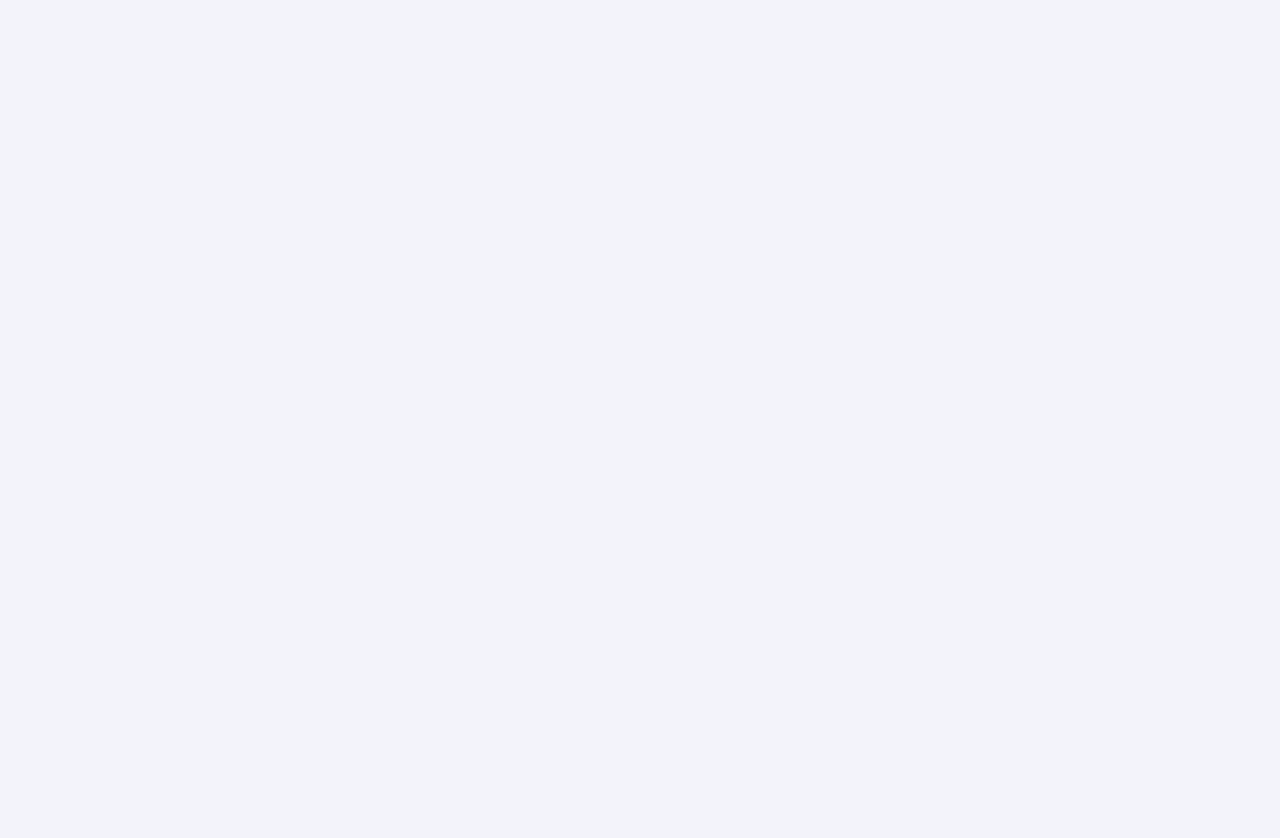
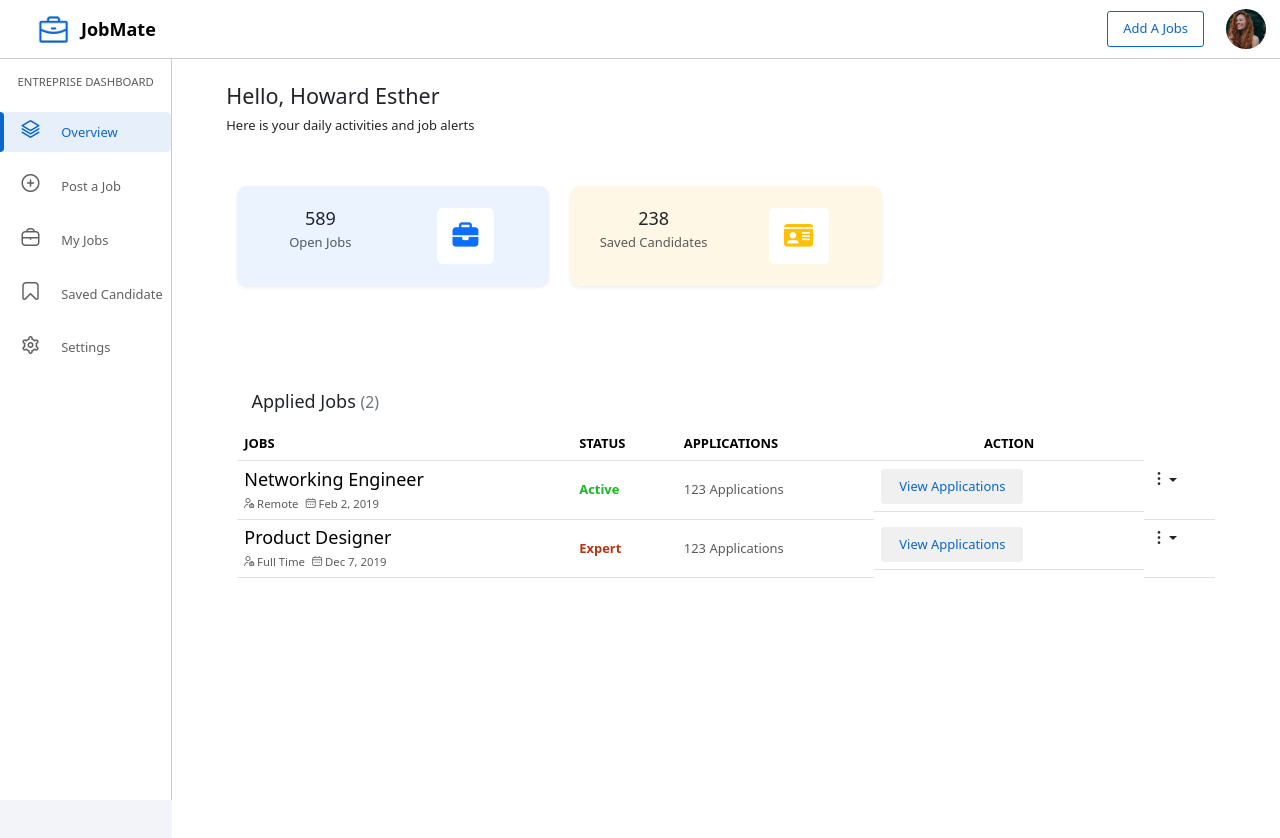
Before and after one commit to HafsaTimenzay/Fined_Job, a React (Vite) app: page /Entreprise/overview in a window 1280 px wide. Before the commit this address had no page. Shown: the top 838 px of the page. Before the commit the page ends 800 px from the top, so only its background shows below. Built offline with nearby package versions, Linux system fonts and the light colour scheme.

Commit message:
add application pag

```diff
--- a/src/App.jsx
+++ b/src/App.jsx
@@ -14,12 +14,13 @@ import Settings from "./candidate/content/settings";
 import Post from "./candidate/content/post";
 import SignIn from './enreprise/components_entreprise/Sigin'
 import VerficationPage from './enreprise/components_entreprise/verificationPage'
-import Enreprise from './enreprise/enreprise'
+import Entreprise from './enreprise/enreprise'
 import OverviewEnr from './enreprise/content/overview'
 import MyJobs from './enreprise/content/myJobs'
 import SavedCandidate from './enreprise/content/candidateSaved'
 import PostJob from './enreprise/content/PostJob'
 import SettingsEnr from './enreprise/content/settings'
+import Applications from './enreprise/content/applications'
 // import Overview from "./enreprise/content/overview";
 
 
@@ -52,15 +53,16 @@ const App = () => {
           <Route path="job-alert/post" element={<Post />} />
         </Route>
 
-        <Route path="/Enreprise/SignIn" element={<SignIn />} />
-        <Route path="/Enreprise/verification" element={<VerficationPage />} />
-        <Route path="/Enreprise" element={<Enreprise />} >
+        <Route path="/Entreprise/SignIn" element={<SignIn />} />
+        <Route path="/Entreprise/verification" element={<VerficationPage />} />
+        <Route path="/Entreprise" element={<Entreprise />} >
           <Route index element={<OverviewEnr />} />
           <Route path="overview" element={<OverviewEnr />} />
           <Route path="post-job" element={<PostJob />} />
           <Route path="my-jobs" element={<MyJobs />} />
           <Route path="saved-candidates" element={<SavedCandidate />} />
           <Route path="settings" element={<SettingsEnr />} />
+          <Route path="my-jobs/applications" element={<Applications />} />
         </Route>
       </Routes>
     </Router>
--- a/src/Authentification/Signup.jsx
+++ b/src/Authentification/Signup.jsx
@@ -40,11 +40,11 @@ const Signup = () => {
                     Candidate
                   </button>
                   <button
-                    className={`btn ${accountType === "Enreprise" ? "btn-primary" : "btn-light"} w-50 rounded`}
-                    onClick={() => handleAccountTypeChange("Enreprise")}
+                    className={`btn ${accountType === "Entreprise" ? "btn-primary" : "btn-light"} w-50 rounded`}
+                    onClick={() => handleAccountTypeChange("Entreprise")}
                   >
                     <i className="fa-regular fa-building me-2"></i>
-                    Enreprise
+                    Entreprise
                   </button>
                 </div>
               </div>
@@ -93,7 +93,7 @@ const Signup = () => {
                     I’ve read and agree with your Terms of Services
                   </label>
                 </div>
-                <Link to={`${accountType==="Candidate" ? "/Candidate/overview" :"/Enreprise/SignIn"} `} className="btn btn-primary w-100 mb-3">
+                <Link to={`${accountType==="Candidate" ? "/Candidate/overview" :"/Entreprise/SignIn"} `} className="btn btn-primary w-100 mb-3">
                   Create Account
                   <i className="fa-solid fa-arrow-right ms-2"></i>
                 </Link>
--- a/src/candidate/components_candidate/navBar.jsx
+++ b/src/candidate/components_candidate/navBar.jsx
@@ -85,7 +85,9 @@ import { Link, useNavigate } from "react-router-dom";
 
 const NavBar = () => {
   const [searchParams, setSearchParams] = useState({ title: "", location: "" });
-  const [showLightbox, setShowLightbox] = useState(false); // State for the lightbox
+  const [showLightbox, setShowLightbox] = useState(false);
+  const [isLightBoxVisible, setLightBoxVisible] = useState(false);
+  // State for the lightbox
   const navigate = useNavigate(); // For navigating programmatically
 
   const handleChange = (e) => {
@@ -110,6 +112,15 @@ const NavBar = () => {
     navigate("/settings");
     setShowLightbox(false); // Close the lightbox
   };
+
+  const handleOpenLightBox = () => {
+    setLightBoxVisible(true); // Show the lightbox
+  };
+
+  const handleCloseLightBox = () => {
+    setLightBoxVisible(false); // Close the lightbox
+  };
+
 
   return (
     <nav className="navbar navbar-expand-lg topNav px-3 custom-fixed-top" style={{ height: "auto" }}>
@@ -154,6 +165,7 @@ const NavBar = () => {
       {/* Profile Image */}
       <div className="ms-auto d-flex align-items-center order-1 order-md-2 position-relative">
         {/* Profile Picture */}
+        <div className="position-relative">
           <img
             src={profileImg}
             className="img-fluid profile rounded-circle"
@@ -161,6 +173,18 @@ const NavBar = () => {
             onClick={() => setShowLightbox(!showLightbox)} // Toggle the lightbox
             style={{ cursor: "pointer", width: "40px", height: "40px" }}
           />
+          {/* Red Circle Indicator */}
+          <span
+            className="position-absolute bg-danger border border-light rounded-circle"
+            style={{
+              width: "10px",
+              height: "10px",
+              top: "5px",
+              right: "5px",
+              transform: "translate(50%, -50%)",
+            }}
+          ></span>
+        </div>
 
         {/* Lightbox */}
         {showLightbox && (
@@ -173,10 +197,11 @@ const NavBar = () => {
               width: "250px",
               boxShadow: "0px 4px 8px rgba(0, 0, 0, 0.1)",
             }}
+            onClick={(e) => e.stopPropagation()} // Prevent click inside lightbox from closing it
           >
             {/* Profile Section */}
             <div className="d-flex align-items-center mb-3">
-      {/* Profile Image with Status Indicator */}
+              {/* Profile Image */}
               <div className="position-relative me-2">
                 <img
                   src={profileImg}
@@ -184,11 +209,7 @@ const NavBar = () => {
                   alt="profile"
                   style={{ width: "40px", height: "40px" }}
                 />
-        <span
-          className="position-absolute translate-middle p-1 bg-danger border border-light rounded-circle red-circle"
-        ></span>
               </div>
-
               {/* User Info */}
               <div>
                 <h6 className="mb-0">Howard Esther</h6>
@@ -217,8 +238,25 @@ const NavBar = () => {
             </div>
           </div>
         )}
+      </div>
 
-      </div>
+      {/* Close Lightbox on Outside Click */}
+      {showLightbox && (
+        <div
+          className="backdrop"
+          style={{
+            position: "fixed",
+            top: 0,
+            left: 0,
+            width: "100%",
+            height: "100%",
+            zIndex: "9",
+            background: "transparent",
+          }}
+          onClick={() => setShowLightbox(false)} // Close the lightbox when clicking outside
+        ></div>
+      )}
+
 
     </nav>
   );
--- a/src/enreprise/components_entreprise/SideBar.jsx
+++ b/src/enreprise/components_entreprise/SideBar.jsx
@@ -14,7 +14,7 @@ const SideBar = () => {
           {/* Header de la page */}
           <div className="my-3 d-flex justify-content-center align-items-center d-none d-md-flex">
             <span className="text-uppercase text-muted small">
-              Enreprise Dashboard
+              Entreprise Dashboard
             </span>
           </div>
 
@@ -22,7 +22,7 @@ const SideBar = () => {
           <ul className="navbar-nav flex-column w-100">
           <li className="nav-item my-2 Nvg">
               <NavLink
-                to="/Enreprise/overview"
+                to="/Entreprise/overview"
                 className={({ isActive }) =>
                   `btn nav-link navItem d-flex align-items-center px-0 m-0 py-2 w-100 text-start ${isActive ? "active" : ""}`
                 }
@@ -33,7 +33,7 @@ const SideBar = () => {
             </li>
             <li className="nav-item my-2 Nvg">
               <NavLink
-                to="/Enreprise/post-job"
+                to="/Entreprise/post-job"
                 className={({ isActive }) =>
                   `btn nav-link navItem d-flex align-items-center px-0 m-0 py-2 w-100 text-start ${isActive ? "active" : ""}`
                 }
@@ -45,7 +45,7 @@ const SideBar = () => {
 
             <li className="nav-item my-2 Nvg">
               <NavLink
-                to="/Enreprise/my-jobs"
+                to="/Entreprise/my-jobs"
                 className={({ isActive }) =>
                   `btn nav-link navItem d-flex align-items-center px-0 m-0 py-2 w-100 text-start ${isActive ? "active" : ""}`
                 }
@@ -57,7 +57,7 @@ const SideBar = () => {
 
             <li className="nav-item my-2 Nvg">
               <NavLink
-                to="/Enreprise/saved-candidates"
+                to="/Entreprise/saved-candidates"
                 className={({ isActive }) =>
                   `btn nav-link navItem d-flex align-items-center py-2 px-0 m-0 w-100 text-start ${isActive ? "active" : ""}`
                 }
@@ -69,7 +69,7 @@ const SideBar = () => {
 
             <li className="nav-item my-2 Nvg">
               <NavLink
-                to="/Enreprise/settings"
+                to="/Entreprise/settings"
                 className={({ isActive }) =>
                   `btn nav-link navItem d-flex align-items-center px-0 m-0 py-2 w-100 text-start ${isActive ? "active" : ""}`
                 }
@@ -79,13 +79,6 @@ const SideBar = () => {
               </NavLink>
             </li>
 
-            {/* Déconnexion en bas */}
-            <li className="nav-item mt-5 pt-5">
-              <NavLink to="/" className="nav-link logout ps-4 text-muted navItem">
-                <i className="fi fi-ss-sign-out-alt me-3"></i>
-                <span className="d-none d-md-inline">Log out</span>
-              </NavLink>
-            </li>
           </ul>
         </div>
       </nav>
--- a/src/enreprise/components_entreprise/Sigin.jsx
+++ b/src/enreprise/components_entreprise/Sigin.jsx
@@ -34,7 +34,7 @@ export default function MultiStepForm() {
   // };
 
   const handleFinishEditing = () => {
-    navigate("/Enreprise/verification");
+    navigate("/Entreprise/verification");
   };
 
   return (
--- a/src/enreprise/components_entreprise/navBar.jsx
+++ b/src/enreprise/components_entreprise/navBar.jsx
@@ -1,5 +1,5 @@
-import React, {useState} from "react";
-import { Link,useNavigate} from "react-router-dom";
+import React, { useState } from "react";
+import { Link, useNavigate } from "react-router-dom";
 import "bootstrap/dist/css/bootstrap.min.css";
 import "../../index.css";
 // import "../../styles/sidebar.css";
@@ -29,7 +29,7 @@ const NavBar = () => {
       {/* Profile Image */}
       <div className="ms-auto d-flex align-items-center">
         <Link to='post-job'>
-        <button className="outside-btn me-2">Add A Jobs</button>
+          <button className="outside-btn me-4">Add A Jobs</button>
         </Link>
         <div className="ms-auto d-flex align-items-center order-1 order-md-2 position-relative">
           <img
@@ -51,6 +51,7 @@ const NavBar = () => {
                 width: "250px",
                 boxShadow: "0px 4px 8px rgba(0, 0, 0, 0.1)",
               }}
+              onClick={(e) => e.stopPropagation()}
             >
               {/* Profile Section */}
               <div className="d-flex align-items-center mb-3">
@@ -71,7 +72,7 @@ const NavBar = () => {
               {/* Links */}
               <div className="d-flex flex-column">
                 <Link
-                            to="/Enreprise/settings"
+                  to="/Entreprise/settings"
                   className="LinkProf d-flex align-items-center mb-2 text-decoration-none text-dark m-0 py-1"
                 >
                   <i className="fi fi-rr-user px-3"></i>
@@ -89,6 +90,23 @@ const NavBar = () => {
             </div>
           )}
         </div>
+        {showLightbox && (
+          <div className="backdrop"
+          style={{
+            position: "fixed",
+            top: 0,
+            left: 0,
+            width: "100%",
+            height: "100%",
+            zIndex: "9",
+            background: "transparent",
+          }}
+          onClick={() => setShowLightbox(false)}
+
+          >
+
+          </div>
+        )}
       </div>
     </nav>
   );
--- a/src/enreprise/components_entreprise/verificationPage.jsx
+++ b/src/enreprise/components_entreprise/verificationPage.jsx
@@ -16,13 +16,13 @@ const VerificationPage = () => {
         <p className="text-muted text-center">Your information is being verified...</p>
         {/* <p className="text-muted text-center">Your compte is verified, Welcome to JobMate</p> */}
         <div>
-        <Link to='../Enreprise/overview'>
+        <Link to='../Entreprise/overview'>
 
           <button className="white-btn me-2">
             View Dashboard
           </button>
           </Link>
-          <Link to='../Enreprise/post-job'>
+          <Link to='../Entreprise/post-job'>
           <button className="blue-btn ms-2">
             Post Job
             <i className="fi fi-rr-arrow-right mx-2 justify-content-center"></i>
--- /dev/null
+++ b/src/enreprise/content/applications.jsx
@@ -0,0 +1,183 @@
+import React, { useState } from 'react';
+import img from '../../assets/images/profile.jpg';
+
+// Sample data JSON
+const jobApplications = [
+  {
+    id: 1,
+    name: 'Ronald Richards',
+    role: 'UI/UX Designer',
+    experience: '7 Years Experience',
+    education: 'Master Degree',
+    appliedDate: 'Jan 23, 2022',
+    cvLink: '#',
+    photo: 'https://via.placeholder.com/50', // Replace with actual image URL
+    isStarred: false, // Track the star status for each application
+  },
+  {
+    id: 2,
+    name: 'Theresa Webb',
+    role: 'Product Designer',
+    experience: '7 Years Experience',
+    education: 'High School Degree',
+    appliedDate: 'Jan 23, 2022',
+    cvLink: '#',
+    photo: 'https://via.placeholder.com/50', // Replace with actual image URL
+    isStarred: false, // Track the star status for each application
+  },
+  {
+    id: 3,
+    name: 'Devon Lane',
+    role: 'User Experience Designer',
+    experience: '7 Years Experience',
+    education: 'Master Degree',
+    appliedDate: 'Jan 23, 2022',
+    cvLink: '#',
+    photo: 'https://via.placeholder.com/50', // Replace with actual image URL
+    isStarred: false, // Track the star status for each application
+  },
+  {
+    id: 4,
+    name: 'Jessica Brown',
+    role: 'Graphic Designer',
+    experience: '5 Years Experience',
+    education: 'Bachelor Degree',
+    appliedDate: 'Feb 10, 2022',
+    cvLink: '#',
+    photo: 'https://via.placeholder.com/50', // Replace with actual image URL
+    isStarred: false, // Track the star status for each application
+  },
+  {
+    id: 5,
+    name: 'Michael Davis',
+    role: 'Web Developer',
+    experience: '6 Years Experience',
+    education: 'Master Degree',
+    appliedDate: 'Mar 15, 2022',
+    cvLink: '#',
+    photo: 'https://via.placeholder.com/50', // Replace with actual image URL
+    isStarred: false, // Track the star status for each application
+  },
+];
+
+const JobApplications = () => {
+  const [isLightBoxVisible, setLightBoxVisible] = useState(false);
+  const [selectedApp, setSelectedApp] = useState(null);
+  const [applications, setApplications] = useState(jobApplications);
+
+  const handleOpenLightBox = (app) => {
+    setSelectedApp(app);
+    setLightBoxVisible(true);
+  };
+
+  const handleCloseLightBox = () => {
+    setLightBoxVisible(false);
+    setSelectedApp(null);
+  };
+
+  const toggleStar = (id) => {
+    setApplications(applications.map(app =>
+      app.id === id ? { ...app, isStarred: !app.isStarred } : app
+    ));
+    if (selectedApp && selectedApp.id === id) {
+      setSelectedApp(prevApp => ({ ...prevApp, isStarred: !prevApp.isStarred }));
+    }
+  };
+
+  return (
+    <div className="container mt-5 pt-4">
+      <h5 className="mb-4">Job Applications ({applications.length})</h5>
+
+      {/* Lightbox Modal */}
+      {isLightBoxVisible && selectedApp && (
+        <div className="lightbox-overlay" style={{
+          position: 'fixed',
+          top: 0,
+          left: 0,
+          right: 0,
+          bottom: 0,
+          backgroundColor: 'rgba(0, 0, 0, 0.5)',
+          display: 'flex',
+          justifyContent: 'center',
+          alignItems: 'center',
+          zIndex: 9999,
+        }}>
+          <div className="lightbox-content" style={{
+            backgroundColor: 'white',
+            padding: '20px',
+            borderRadius: '8px',
+            width: '400px',
+            maxWidth: '90%',
+          }}>
+            <h4>{selectedApp.name}</h4>
+            <p>Role: {selectedApp.role}</p>
+            <p>Experience: {selectedApp.experience}</p>
+            <p>Education: {selectedApp.education}</p>
+            <p>Applied: {selectedApp.appliedDate}</p>
+            <button
+              className="btn btn-light me-2 p-3 rounded border d-flex align-items-center justify-content-center linksBtn p-0 mx-1"
+              onClick={() => toggleStar(selectedApp.id)}
+            >
+              <i
+                className={`fi ${selectedApp.isStarred ? 'fi-sr-star' : 'fi-rr-star'}`}
+                style={{ color: "#0a65cc" }}
+              ></i>
+            </button>
+            <a href={selectedApp.cvLink} className="blue-btn text-decoration-none me-3">Download CV</a>
+            <button onClick={handleCloseLightBox} className="gray-btn mt-2">Close</button>
+          </div>
+        </div>
+      )}
+
+      <div className="row g-4 bg-light p-2 mt-0">
+        {applications.map((app) => (
+          <div key={app.id} className="col-lg-3 col-md-4 col-sm-6 d-flex">
+            <div className="card shadow-sm border-0 w-100">
+              <div className="card-body d-flex pb-1">
+                <img
+                  src={img} // Use the app's photo or fallback to the default
+                  alt={`${app.name}'s photo`}
+                  className="rounded-circle me-3"
+                  style={{ width: '45px', height: '45px', objectFit: 'cover' }}
+                  onClick={() => handleOpenLightBox(app)}
+                />
+                <div className="w-100" onClick={() => handleOpenLightBox(app)}>
+                  <h6 className="card-title mb-1">{app.name}</h6>
+                  <p className="text-muted small mb-2">{app.role}</p>
+                </div>
+
+                <button
+                  className="btn btn-light me-2 p-3 rounded border d-flex align-items-center justify-content-center linksBtn p-0 mx-1"
+                  onClick={() => toggleStar(app.id)}
+                >
+                  <i
+                    className={`fi ${app.isStarred ? 'fi-sr-star' : 'fi-rr-star'}`}
+                    style={{ color: "#0a65cc" }}
+                  ></i>
+                </button>
+
+              </div>
+              <hr className="m-1 p-1" />
+              <div className="mx-auto mb-2 mt-0">
+                <ul className="list-styled small mb-2">
+                  <li>{app.experience}</li>
+                  <li>Education: {app.education}</li>
+                  <li>Applied: {app.appliedDate}</li>
+                </ul>
+                <a
+                  href={app.cvLink}
+                  className="btn btn-link ps-3 text-primary text-decoration-none small"
+                >
+                  <i className="fi fi-br-download me-2" style={{ fontSize: '16px' }}></i>
+                  Download CV
+                </a>
+              </div>
+            </div>
+          </div>
+        ))}
+      </div>
+    </div>
+  );
+};
+
+export default JobApplications;
--- a/src/enreprise/content/myJobs.jsx
+++ b/src/enreprise/content/myJobs.jsx
@@ -1,5 +1,6 @@
 import React from 'react';
 import '../../styles/entreprise.css';
+import {Link} from "react-router-dom";
 
 
 export default function myJobs() {
@@ -58,7 +59,12 @@ export default function myJobs() {
                                 <span className='pt-5 text-muted fw-normal'>{job.applicationsTotal} Applications</span>
                             </td>
                             <td className="text-center align-middle d-flex align-items-end">
+                                <Link to={"applications"}>
                                 <button className="grayBlue-btn">View Applications</button>
+                                </Link>
+
+                            </td>
+                            <td>
                                 <div className="dropdown">
                                     <button
                                         type="button"
--- a/src/enreprise/content/settings.jsx
+++ b/src/enreprise/content/settings.jsx
@@ -66,7 +66,7 @@ export default function Settings() {
   // };
 
   const handleFinishEditing = () => {
-    navigate("/Enreprise/verification");
+    navigate("/Entreprise/verification");
   };
 
 
```
Also changed, not shown: src/styles/entreprise.css (+7 -0 lines). Lines whose indentation alone changed are shown as unchanged.
